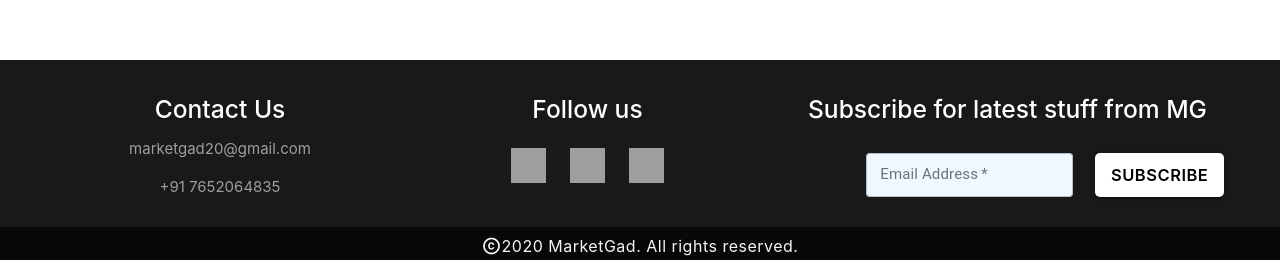
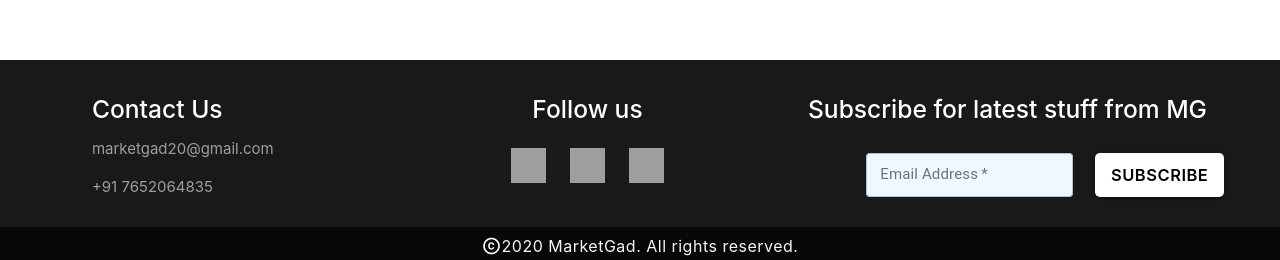
Before and after one commit to MarketGad/market-research-blog-frontend, a React (Create React App) app: page / in a window 1280 px wide. Shown: the part 3501-3761 px from the top of the page. Built offline with nearby package versions, Linux system fonts and the light colour scheme; grey boxes are pictures that could not be loaded; a web font is replaced by a local one.

Commit message:
Contact left alligned

```diff
--- a/src/Components/Subscribe.js
+++ b/src/Components/Subscribe.js
@@ -26,11 +26,20 @@
 		<section className='subscribe'>
 			<form className='signup-form' onSubmit={submitHandler}>
 				<div className='row' style={{ margin: 0 }}>
-					<div className='col s12 l4 container'>
-						<h5 style={{ paddingTop: '10px', fontWeight: '500', color: 'white' }} className='center'>
+					<div className='col s12 l4 container ml-3 mobile-hide' style={{paddingLeft: '6.5%'}}>
+						<h5 style={{ paddingTop: '10px', fontWeight: '500', color: 'white' }} >
 							Contact Us{' '}
 						</h5>
-						<div className='center'>
+						<div >
+							<p className='grey-text'>marketgad20@gmail.com</p>
+							<p className='grey-text'>+91 7652064835</p>
+						</div>
+					</div>
+					<div className='col s12 l4 container ml-3 center desktop-hide'>
+						<h5 style={{ paddingTop: '10px', fontWeight: '500', color: 'white' }} >
+							Contact Us{' '}
+						</h5>
+						<div >
 							<p className='grey-text'>marketgad20@gmail.com</p>
 							<p className='grey-text'>+91 7652064835</p>
 						</div>
```
